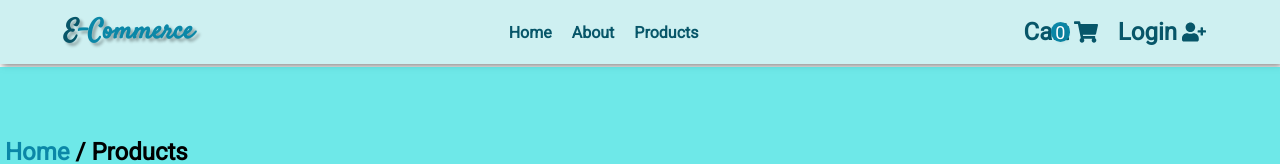
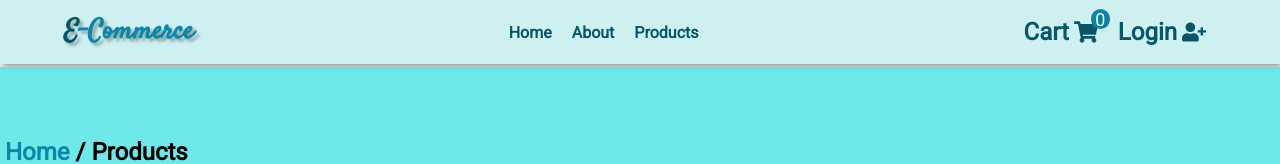
Before and after one commit to fizzybubl/e-commerce, a React (Create React App) app: page /products in a window 1280 px wide. Shown: the top 164 px of the page. Built offline with nearby package versions, Linux system fonts and the light colour scheme.

Commit message:
minor changes

```diff
--- a/src/index.css
+++ b/src/index.css
@@ -187,6 +187,7 @@ nav .btn {
   display: flex;
   align-items: center;
   justify-content: center;
+  transform: translate(40px, -13px);
 }
 
 .total-items {
```
